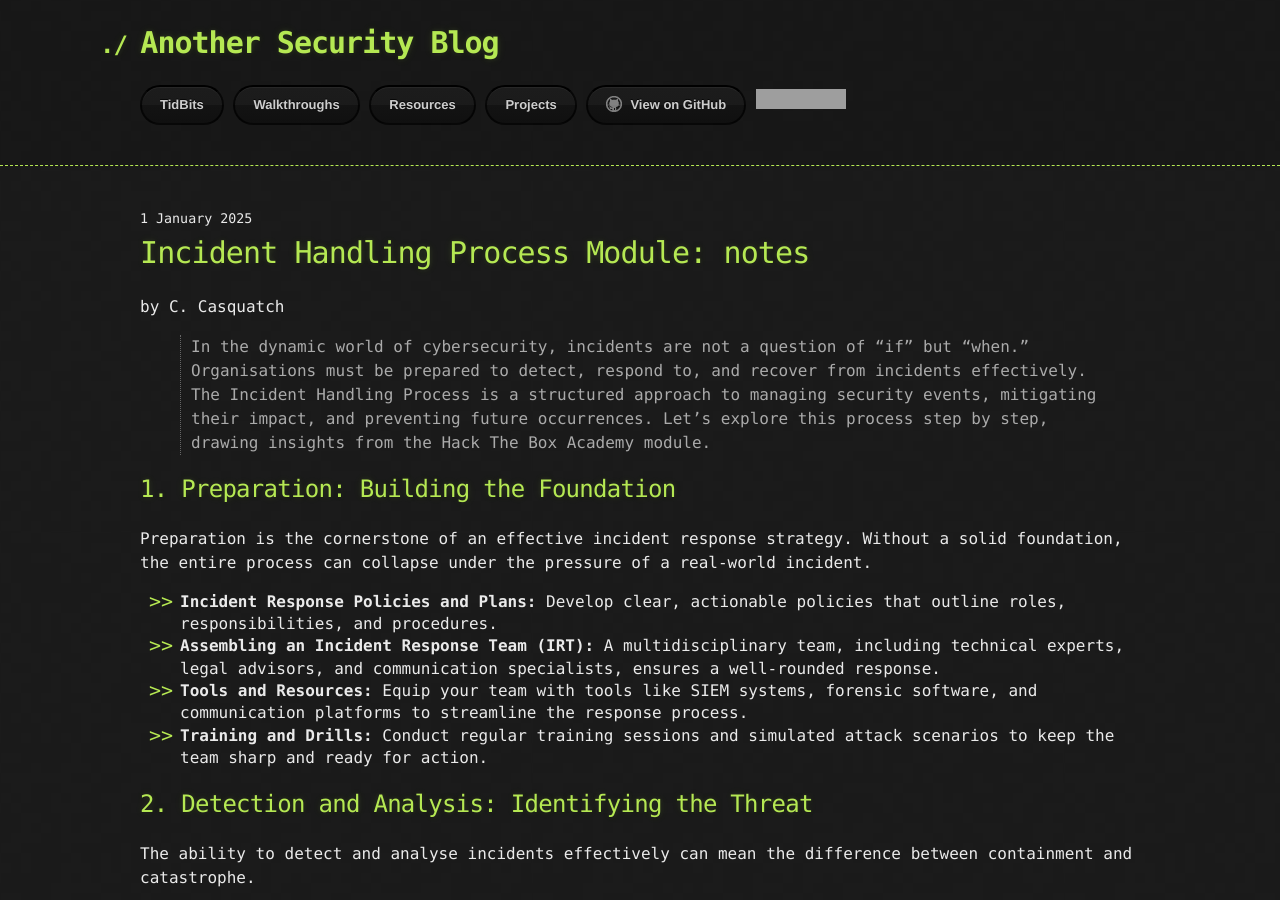
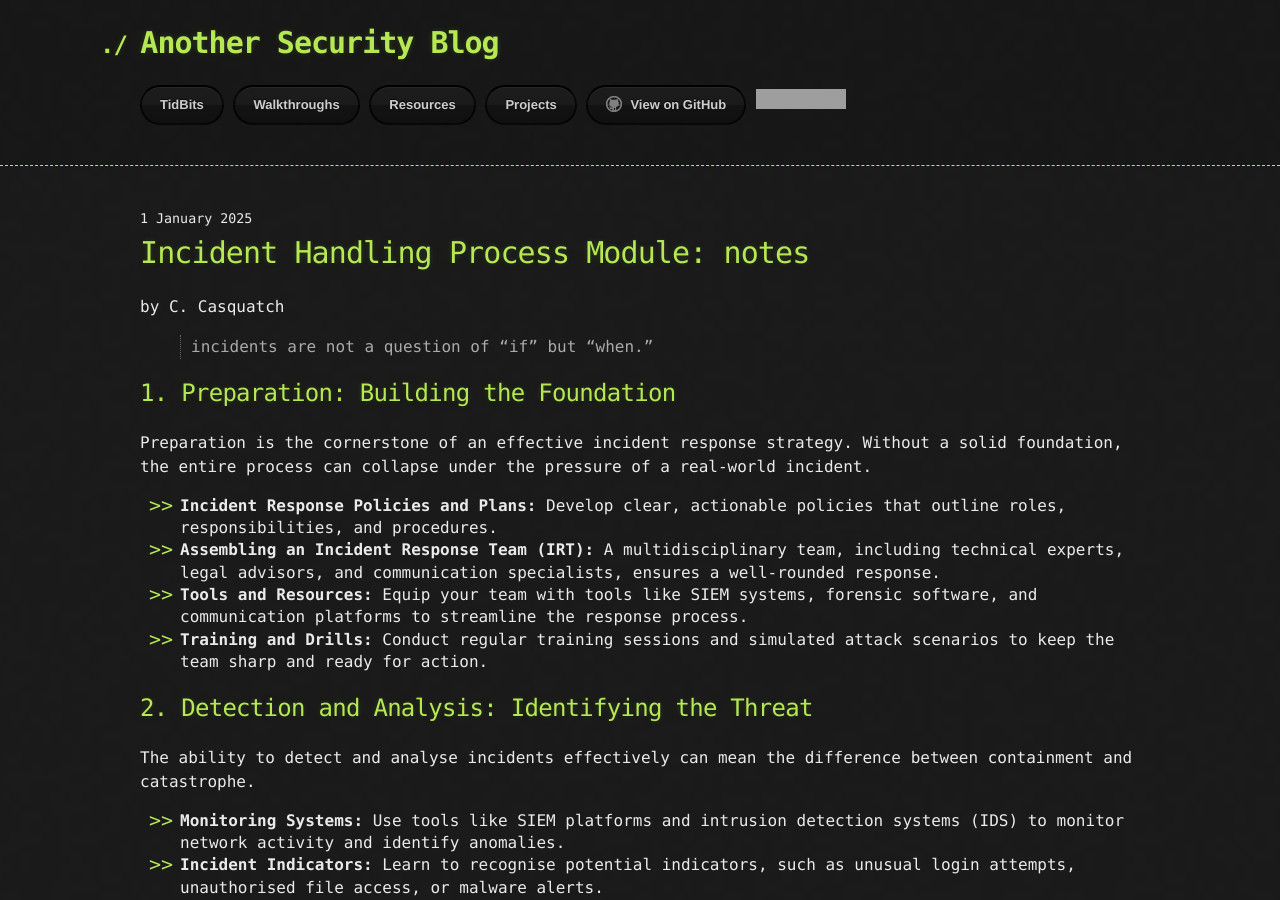
Before and after one commit to CyberCasquatch/cybercasquatch.github.io, a Jekyll site: the page built from _posts/Walkthroughs/2025-01-01-IHP-HTB.markdown, in a window 1280 px wide and 900 px high. Built offline with Jekyll 4.4.1, drawn with Linux system fonts in a browser that asks for light colours; the repository's description, which GitHub fills in, is left out; grey boxes are pictures that could not be loaded.

Commit message:
Update 2025-01-01-IHP-HTB.markdown

```diff
--- a/_posts/Walkthroughs/2025-01-01-IHP-HTB.markdown
+++ b/_posts/Walkthroughs/2025-01-01-IHP-HTB.markdown
@@ -8,7 +8,7 @@ tag: ['soc', 'incident handling']
 ---
 
 
-> In the dynamic world of cybersecurity, incidents are not a question of "if" but "when." Organisations must be prepared to detect, respond to, and recover from incidents effectively. The Incident Handling Process is a structured approach to managing security events, mitigating their impact, and preventing future occurrences. Let's explore this process step by step, drawing insights from the Hack The Box Academy module.
+> incidents are not a question of "if" but "when."
 
 ## 1. Preparation: Building the Foundation
 Preparation is the cornerstone of an effective incident response strategy. Without a solid foundation, the entire process can collapse under the pressure of a real-world incident.
```
